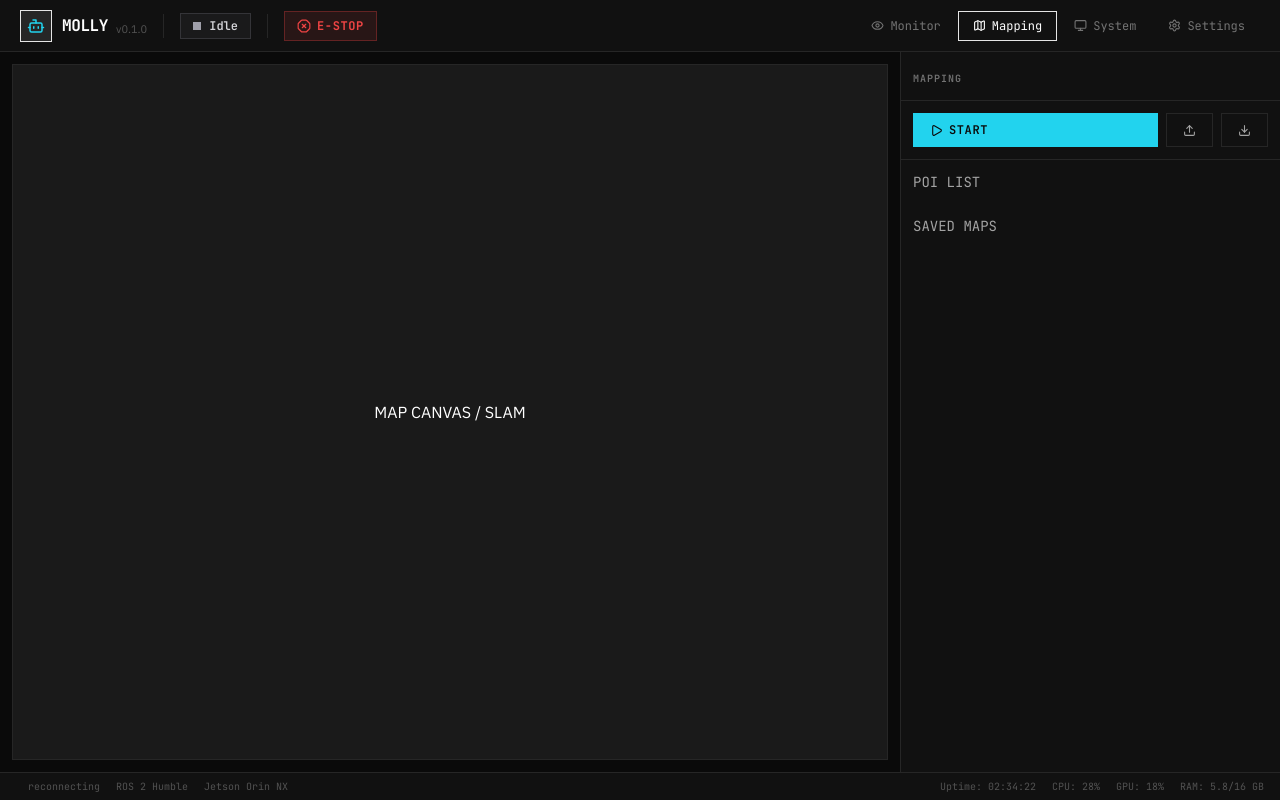
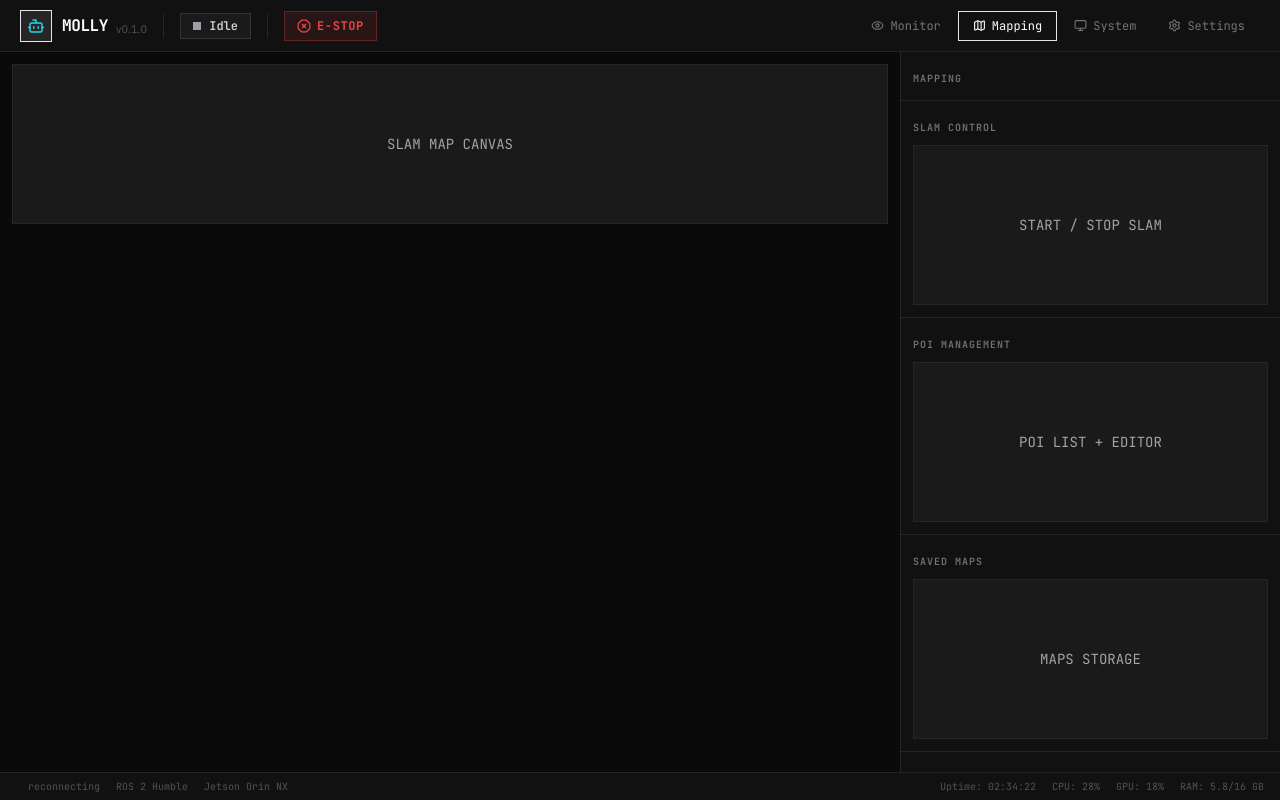
Before and after one commit to DarmawanRobotics/molly_dashboard, a Next.js app: page /mapping in a window 1280 px wide. Built offline with nearby package versions, Linux system fonts and the light colour scheme; no server answers.

Commit message:
feat: add new architecture

```diff
--- a/src/app/(dashboard)/mapping/page.tsx
+++ b/src/app/(dashboard)/mapping/page.tsx
@@ -1,39 +1,29 @@
 "use client";
 
-import { Download, Play, Upload } from "lucide-react";
+import { AppPlaceholder } from "@/components/layout/app/placeholder";
+import { AppSection } from "@/components/layout/app/section";
 import { AppSidebar } from "@/components/layout/app/sidebar";
 
 export default function MappingPage() {
   return (
-    <>
-      {/* MAP */}
+    <div className="flex h-full w-full min-h-0">
       <div className="flex-1 p-3">
-        <div className="panel h-full flex items-center justify-center">
-          MAP CANVAS / SLAM
-        </div>
+        <AppPlaceholder label="SLAM MAP CANVAS" />
       </div>
 
       <AppSidebar title="MAPPING" width="w-[380px]">
-        <div className="p-3 flex gap-2 border-b border-border-subtle">
-          <button type="button" className="btn btn-primary flex-1">
-            <Play size={13} /> Start
-          </button>
+        <AppSection title="SLAM Control">
+          <AppPlaceholder label="START / STOP SLAM" />
+        </AppSection>
 
-          <button type="button" className="btn btn-ghost" title="export map">
-            <Upload size={13} />
-          </button>
+        <AppSection title="POI Management">
+          <AppPlaceholder label="POI LIST + EDITOR" />
+        </AppSection>
 
-          <button type="button" className="btn btn-ghost" title="import map">
-            <Download size={13} />
-          </button>
-        </div>
-
-        <div className="p-3 text-txt-secondary font-mono text-sm">POI LIST</div>
-
-        <div className="p-3 text-txt-secondary font-mono text-sm">
-          SAVED MAPS
-        </div>
+        <AppSection title="Saved Maps">
+          <AppPlaceholder label="MAPS STORAGE" />
+        </AppSection>
       </AppSidebar>
-    </>
+    </div>
   );
 }
--- a/src/app/(dashboard)/monitor/page.tsx
+++ b/src/app/(dashboard)/monitor/page.tsx
@@ -1,27 +1,38 @@
 "use client";
+
+import { AppPlaceholder } from "@/components/layout/app/placeholder";
+import { AppSection } from "@/components/layout/app/section";
 import { AppSidebar } from "@/components/layout/app/sidebar";
 
 export default function MonitorPage() {
   return (
-    <>
+    <div className="flex h-full w-full min-h-0">
       {/* LEFT */}
       <AppSidebar title="CAMERA" side="left" width="w-[260px]">
-        <div className="p-3 text-txt-secondary font-mono text-sm">
-          CAMERA FEEDS
-        </div>
+        <AppSection title="Camera Feed">
+          <AppPlaceholder label="RGB FRONT" />
+        </AppSection>
+
+        <AppSection title="Depth">
+          <AppPlaceholder label="DEPTH STREAM" />
+        </AppSection>
       </AppSidebar>
 
-      <div className="flex-1 min-w-0 p-3">
-        <div className="panel h-full flex items-center justify-center">
-          MAP VIEW
-        </div>
+      {/* CENTER */}
+      <div className="flex-1 p-3">
+        <AppPlaceholder label="MAP CANVAS" />
       </div>
 
-      <AppSidebar title="STATUS" width="w-[300px]">
-        <div className="p-3 text-txt-secondary font-mono text-sm">
-          ROBOT STATUS
-        </div>
+      {/* RIGHT */}
+      <AppSidebar title="ROBOT STATUS" width="w-[300px]">
+        <AppSection title="State">
+          <AppPlaceholder label="FSM STATUS" />
+        </AppSection>
+
+        <AppSection title="Telemetry">
+          <AppPlaceholder label="CPU / RAM / GPU" />
+        </AppSection>
       </AppSidebar>
-    </>
+    </div>
   );
 }
--- /dev/null
+++ b/src/app/(dashboard)/settings/page.tsx
@@ -0,0 +1,36 @@
+"use client";
+
+import { AppPlaceholder } from "@/components/layout/app/placeholder";
+import { AppSection } from "@/components/layout/app/section";
+import { AppSidebar } from "@/components/layout/app/sidebar";
+
+export default function SettingsPage() {
+  return (
+    <div className="flex h-full w-full min-h-0">
+      <div className="flex-1 p-3">
+        <AppPlaceholder label="SETTINGS OVERVIEW" />
+      </div>
+      <AppSidebar title="SETTINGS" width="w-[380px]">
+        <AppSection title="POI Management">
+          <AppPlaceholder label="EDIT POI LIST" />
+        </AppSection>
+
+        <AppSection title="Stream Quality">
+          <AppPlaceholder label="RESOLUTION / FPS / CODEC" />
+        </AppSection>
+
+        <AppSection title="Connection">
+          <AppPlaceholder label="ROS / VIDEO / UDP" />
+        </AppSection>
+
+        <AppSection title="LLM Provider">
+          <AppPlaceholder label="MODEL / API CONFIG" />
+        </AppSection>
+
+        <AppSection title="Motion System">
+          <AppPlaceholder label="MOTION COMMANDS" />
+        </AppSection>
+      </AppSidebar>
+    </div>
+  );
+}
--- a/src/app/(dashboard)/system/page.tsx
+++ b/src/app/(dashboard)/system/page.tsx
@@ -1,30 +1,35 @@
 "use client";
 
-import { Cpu, Server, Wifi } from "lucide-react";
+import { AppPlaceholder } from "@/components/layout/app/placeholder";
+import { AppSection } from "@/components/layout/app/section";
 import { AppSidebar } from "@/components/layout/app/sidebar";
 
 export default function SystemPage() {
   return (
-    <>
+    <div className="flex h-full w-full min-h-0">
+      {/* MAIN */}
       <div className="flex-1 p-3">
-        <div className="panel h-full flex items-center justify-center">
-          SYSTEM OVERVIEW
-        </div>
+        <AppPlaceholder label="SYSTEM OVERVIEW" />
       </div>
 
+      {/* SIDEBAR */}
       <AppSidebar title="SYSTEM" width="w-[320px]">
-        <div className="p-3 flex items-center gap-2 text-sm text-txt-secondary">
-          <Cpu size={14} /> CPU
-        </div>
+        <AppSection title="Network">
+          <AppPlaceholder label="ROS / WS / VIDEO" />
+        </AppSection>
 
-        <div className="p-3 flex items-center gap-2 text-sm text-txt-secondary">
-          <Wifi size={14} /> Network
-        </div>
+        <AppSection title="Hardware">
+          <AppPlaceholder label="JETSON / CPU / GPU" />
+        </AppSection>
 
-        <div className="p-3 flex items-center gap-2 text-sm text-txt-secondary">
-          <Server size={14} /> ROS
-        </div>
+        <AppSection title="LLM">
+          <AppPlaceholder label="MODEL CONFIG" />
+        </AppSection>
+
+        <AppSection title="Navigation">
+          <AppPlaceholder label="NAV2 PARAMS" />
+        </AppSection>
       </AppSidebar>
-    </>
+    </div>
   );
 }
--- /dev/null
+++ b/src/components/layout/app/placeholder.tsx
@@ -0,0 +1,7 @@
+export function AppPlaceholder({ label }: { label: string }) {
+  return (
+    <div className="panel flex min-h-40 items-center justify-center">
+      <span className="font-mono text-sm text-txt-secondary">{label}</span>
+    </div>
+  );
+}
--- /dev/null
+++ b/src/components/layout/app/section.tsx
@@ -0,0 +1,19 @@
+import type { ReactNode } from "react";
+
+export function AppSection({
+  title,
+  children,
+}: {
+  title: string;
+  children: ReactNode;
+}) {
+  return (
+    <section className="border-b border-border-subtle p-3">
+      <div className="mb-2">
+        <span className="label">{title}</span>
+      </div>
+
+      <div className="space-y-2">{children}</div>
+    </section>
+  );
+}
--- a/src/components/layout/app/sidebar.tsx
+++ b/src/components/layout/app/sidebar.tsx
@@ -3,13 +3,13 @@ import type { ReactNode } from "react";
 export function AppSidebar({
   title,
   children,
+  side = "right",
   width = "w-[320px]",
-  side = "right",
 }: {
   title: string;
   children: ReactNode;
+  side?: "left" | "right";
   width?: string;
-  side?: "left" | "right";
 }) {
   return (
     <aside
@@ -25,7 +25,7 @@ export function AppSidebar({
         <span className="label">{title}</span>
       </header>
 
-      {children}
+      <div className="flex flex-col">{children}</div>
     </aside>
   );
 }
```
